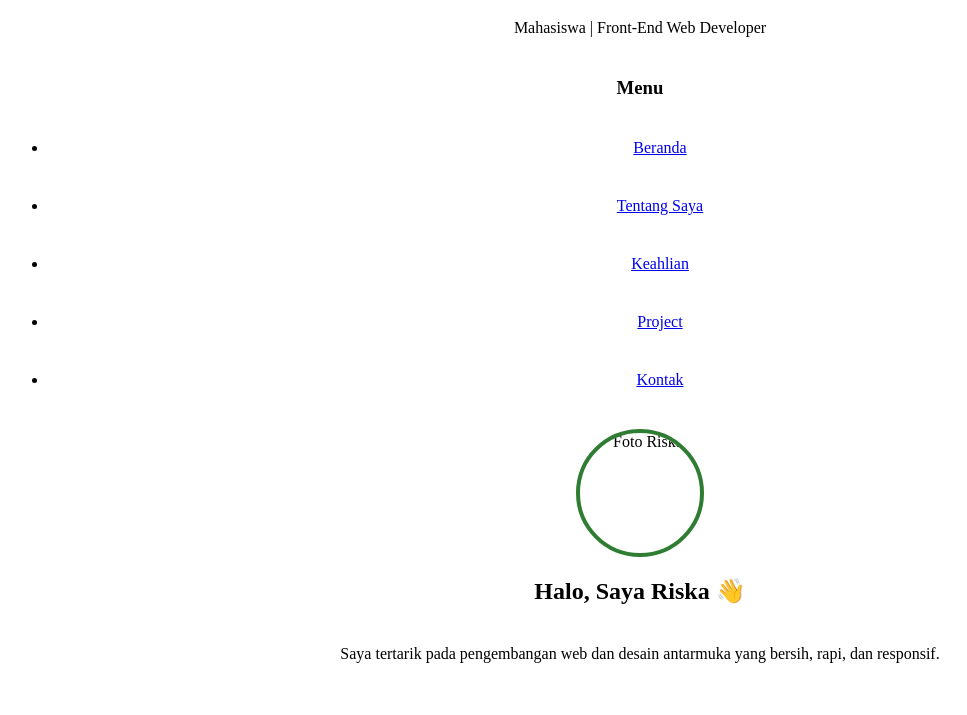
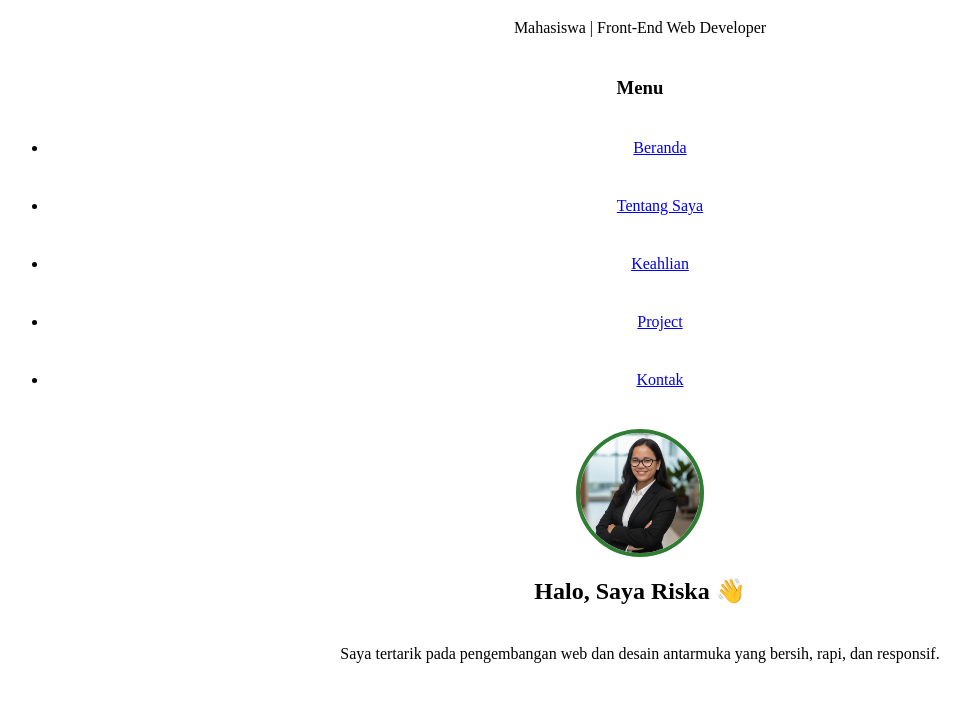
Before and after one commit to riska812/riska.github.io, a plain HTML site: page index.html in a window 1280 px wide. Shown: the part 79-794 px from the top of the page, without its empty margins (0-967 px from the left). Drawn offline with Linux system fonts and the light colour scheme; files that its build step writes are made by us from their sources.

Commit message:
Update index.html

```diff
--- a/index.html
+++ b/index.html
@@ -34,7 +34,7 @@
 
 
 <section id="beranda" class="hero">
-<img src="img/foto.jpg" alt="Foto Riska" class="foto-profil">
+<img src="foto saya.jpg" alt="Foto Riska" class="foto-profil">
 <h2>Halo, Saya Riska 👋</h2>
 <p>Saya tertarik pada pengembangan web dan desain antarmuka yang bersih, rapi, dan responsif.</p>
 <a href="#kontak" class="btn">Hubungi Saya</a>
```
